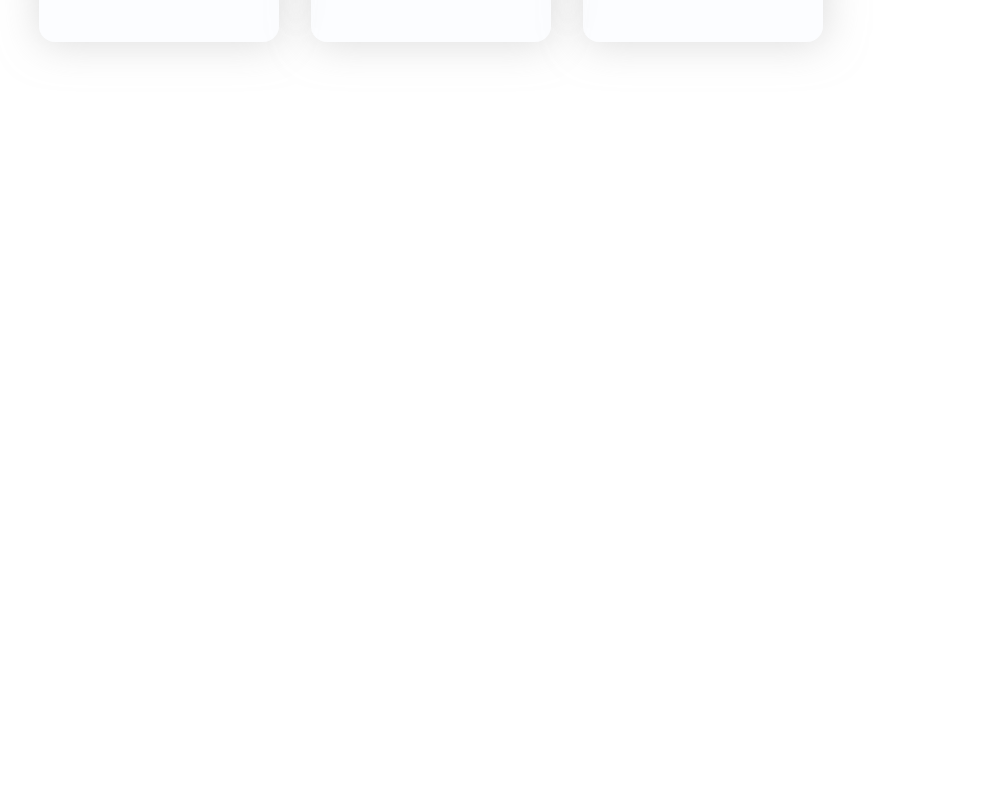
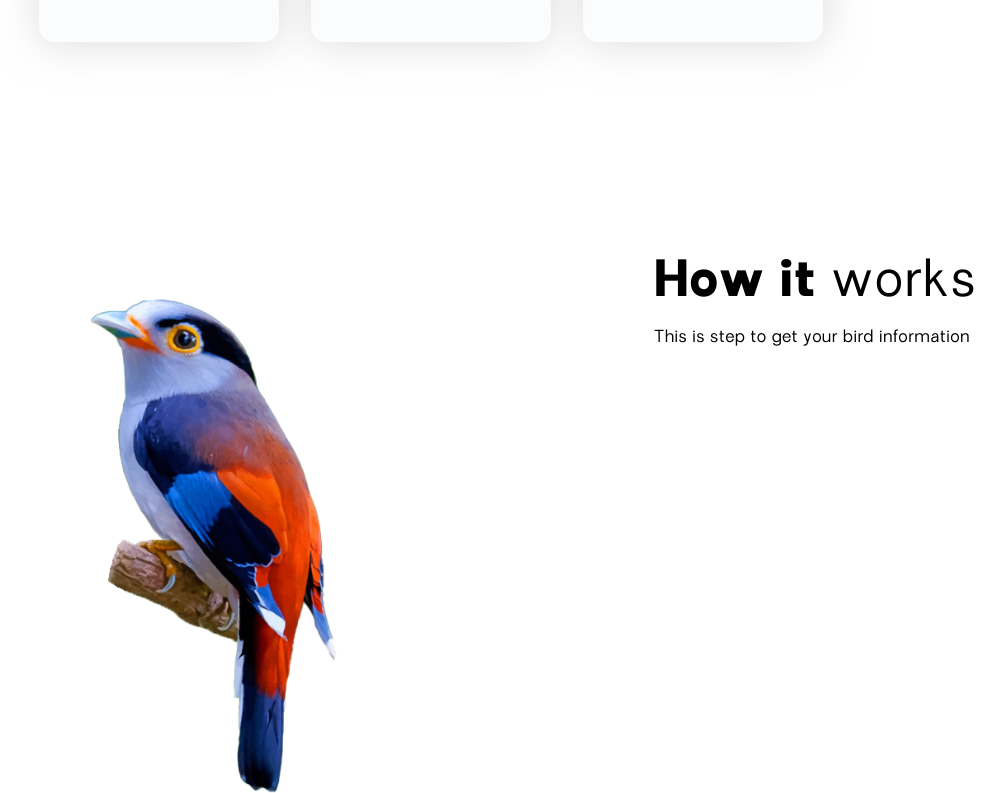
Before and after one commit to DanyRanjbar/FindBird, a Next.js app: page / in a window 1280 px wide. Shown: the part 926-1719 px from the top of the page, without its empty margins (111-1116 px from the left). Before the commit the page ends 968 px from the top, so only its background shows below. Built offline with nearby package versions, Linux system fonts and the light colour scheme.

Commit message:
ninth commit

```diff
--- /dev/null
+++ b/app/bird/page.jsx
@@ -0,0 +1,13 @@
+
+import Link from "next/link";
+const Bird = () => {
+    return (
+        <div>
+            Bird
+            <br />
+            <Link href={"/"}>home</Link>
+        </div>
+    );
+}
+
+export default Bird;
--- a/app/layout.jsx
+++ b/app/layout.jsx
@@ -1,5 +1,5 @@
-import Header from "@/components/Header/page";
 import "../styles/globals.css"
+
 
 const RootLayout = ({children}) => {
     return (
--- /dev/null
+++ b/app/loading.jsx
@@ -0,0 +1,10 @@
+const Loading = () => {
+    return (
+        <div>
+            gffffffjjjjjjnnnnnnnnnnnnnnnnnnnnnnnnnnnnnnnnnnnnnnnnnnnnnnnnnnnnnnnnnnnnnnnnnn
+
+        </div>
+    );
+}
+
+export default Loading;
--- a/app/page.jsx
+++ b/app/page.jsx
@@ -34,7 +34,19 @@ const HomePage = () => {
           </button>
         </div>
         <div className=" flex gap-6 mt-10">
-          <GlassCart/>
+          <GlassCart />
+        </div>
+      </div>
+
+      <div className=" flex justify-around my-40 pt-14 px-10">
+        <div className=" mt-10 mx-2">
+          <Image width={250} height={500} src={"/3_5ak5.png"} />
+        </div>
+        <div>
+          <span className=" text-bold text-5xl ">How it </span><span className="  text-5xl">works</span>
+          <p className=" mt-5">
+            This is step to get your bird information
+          </p>
         </div>
       </div>
     </div>
--- a/components/navButton/page.jsx
+++ b/components/navButton/page.jsx
@@ -1,5 +1,4 @@
 import Link from "next/link";
-
 const NavButton = () => {
   return (
     <div className=" flex justify-between items-center gap-1">
@@ -21,7 +20,7 @@ const NavButton = () => {
             How it work
         </button>
       </Link>
-      <Link href={"/"}>
+      <Link href={"/bird"}>
         <button
           className=" w-[110px] h-6
             text-base bg-transparent flex
```
Also changed, not shown: public/3_5ak5.png (added), public/find bird2.png (deleted).
